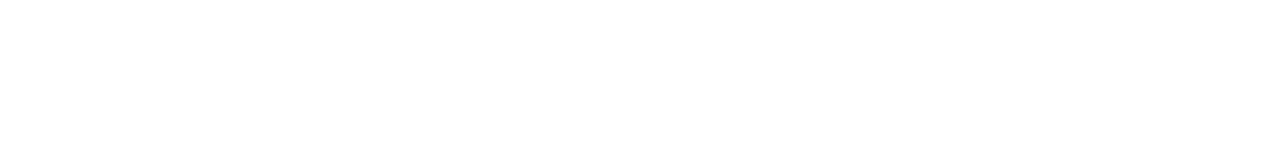
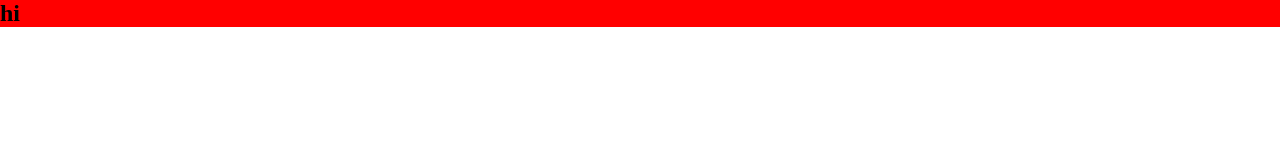
Before and after one commit to faresAlharbi0/taskkit, a website: page app/welcome.html in a window 1280 px wide. Drawn offline with Linux system fonts and the light colour scheme; files that its build step writes are made by us from their sources.

Commit message:
fixes to routing

```diff
--- a/app/welcome.html
+++ b/app/welcome.html
@@ -4,8 +4,11 @@
     <meta charset="UTF-8">
     <meta name="viewport" content="width=device-width, initial-scale=1.0">
     <title>welcome</title>
+    <link rel="stylesheet" href="/css/welcome.css">
 </head>
 <body>
-
+    <nav class="red">
+       <h1 class="red">hi</h1>
+    </nav>
 </body>
 </html>
--- a/website/css/welcome.css
+++ b/website/css/welcome.css
@@ -0,0 +1,11 @@
+*{
+    padding: 0;
+    margin: 0;
+}
+nav{
+    background-color: red;
+    width: 100%;
+}
+.red{
+    background-color: red;
+}
```
Also changed, not shown: server.js (line endings or trailing spaces).
